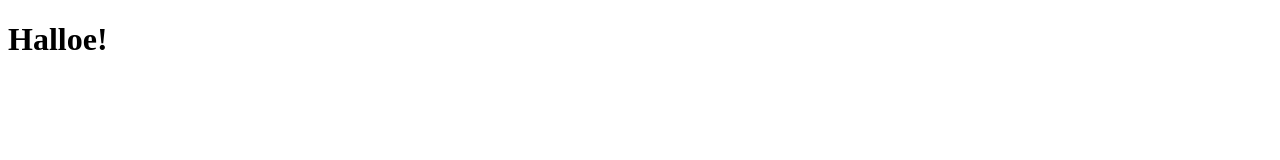
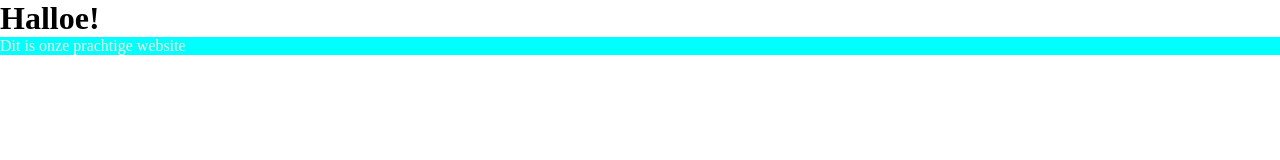
Before and after one commit to ApollyonLeyssius/les6git, a plain HTML site: page index.html in a window 1280 px wide. Drawn offline with Linux system fonts and the light colour scheme.

Commit message:
OokJulian

```diff
--- a/index.html
+++ b/index.html
@@ -2,10 +2,14 @@
 <html lang="en">
 <head>
     <meta charset="UTF-8">
+    <link rel="stylesheet" href="style.css">
     <meta name="viewport" content="width=device-width, initial-scale=1.0">
     <title>Document</title>
 </head>
 <body>
     <h1>Halloe!</h1>
+    <article>
+        <p>Dit is onze prachtige website</p>
+    </article>
 </body>
 </html>
--- /dev/null
+++ b/style.css
@@ -0,0 +1,8 @@
+*{
+ margin: 0 auto;
+}
+
+article{
+    color: antiquewhite;
+    background-color: aqua;
+}
```
Also changed, not shown: 1 other file.
